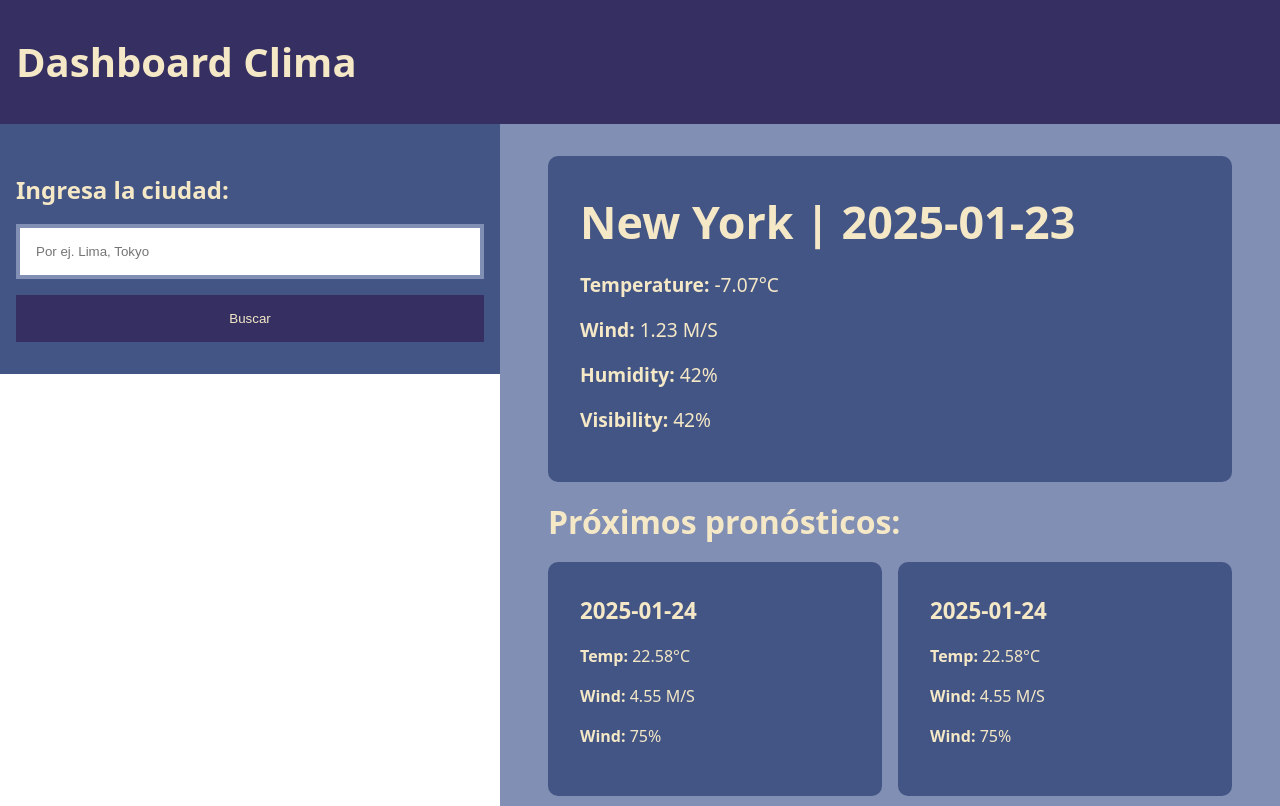
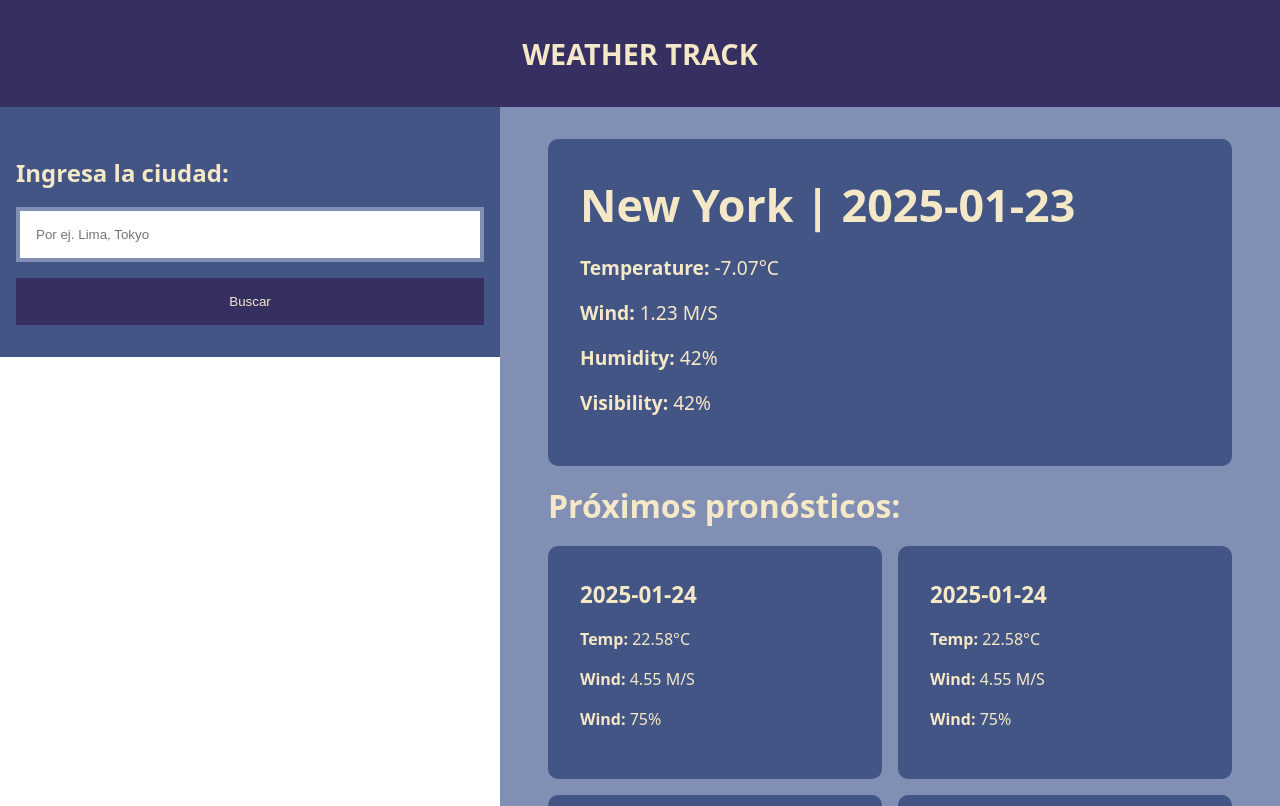
Before and after one commit to ccasane/weather-track, an Angular app: page / in a window 1280 px wide. Shown: the top 806 px of the page. Built offline with nearby package versions, Linux system fonts and the light colour scheme.

Commit message:
update header

```diff
--- a/src/app/components/header/header.component.html
+++ b/src/app/components/header/header.component.html
@@ -1,5 +1,5 @@
 <header class="header">
   <div class="header__container">
-    <a href="">Dashboard Clima </a>
+    <a href="/">WEATHER TRACK</a>
   </div>
 </header>
--- a/src/app/components/header/header.component.scss
+++ b/src/app/components/header/header.component.scss
@@ -3,13 +3,16 @@
 
   &__container {
     padding: 2rem 1rem;
-    max-width: 1800px;
-    margin: auto;
+    text-align: center;
 
     a {
-      font-size: 2.5rem;
+      font-size: 1.8rem;
       font-weight: 800;
       color: var(--color-background);
+
+      &:hover {
+        text-decoration: underline;
+      }
     }
   }
 }
```
